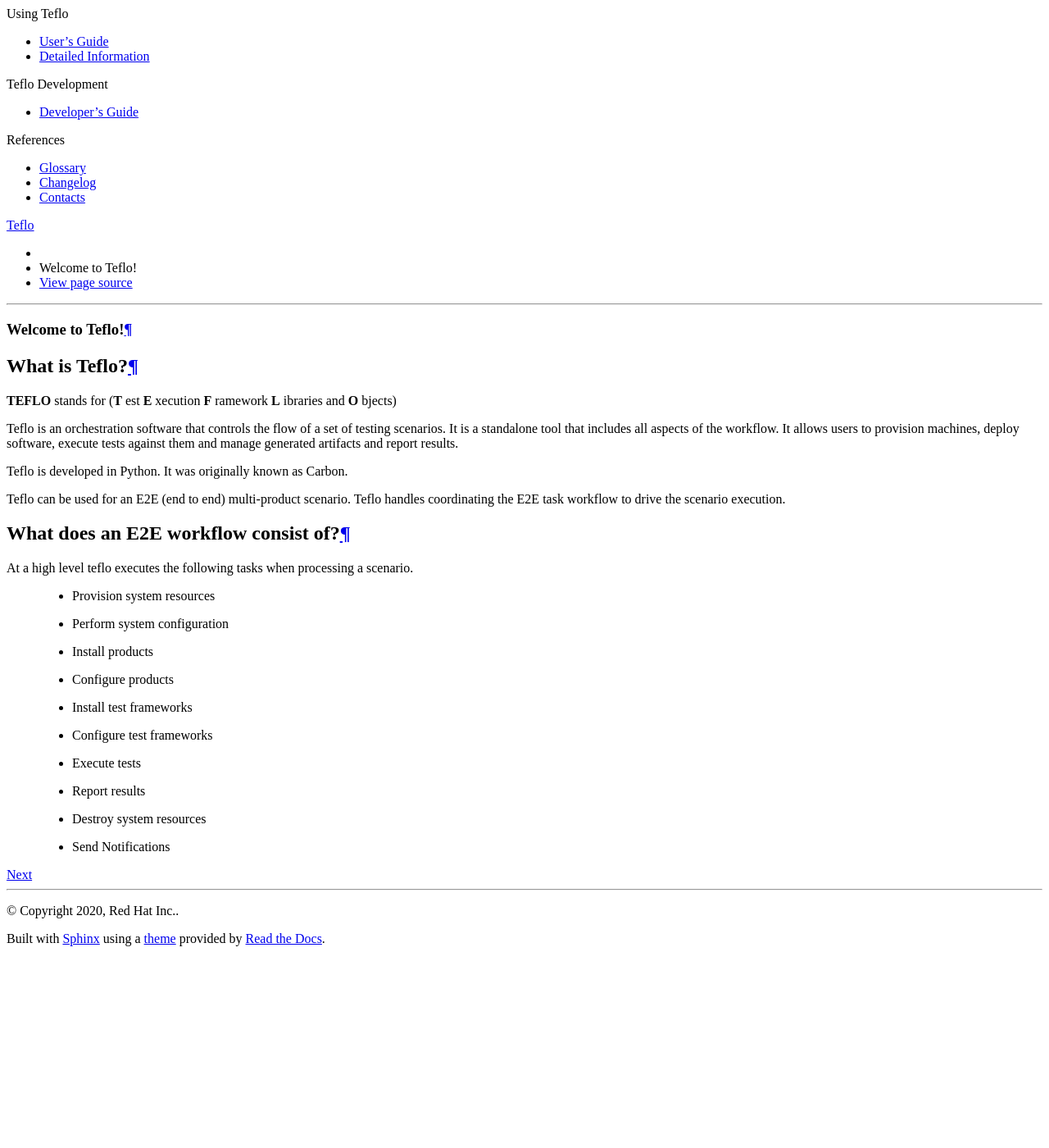
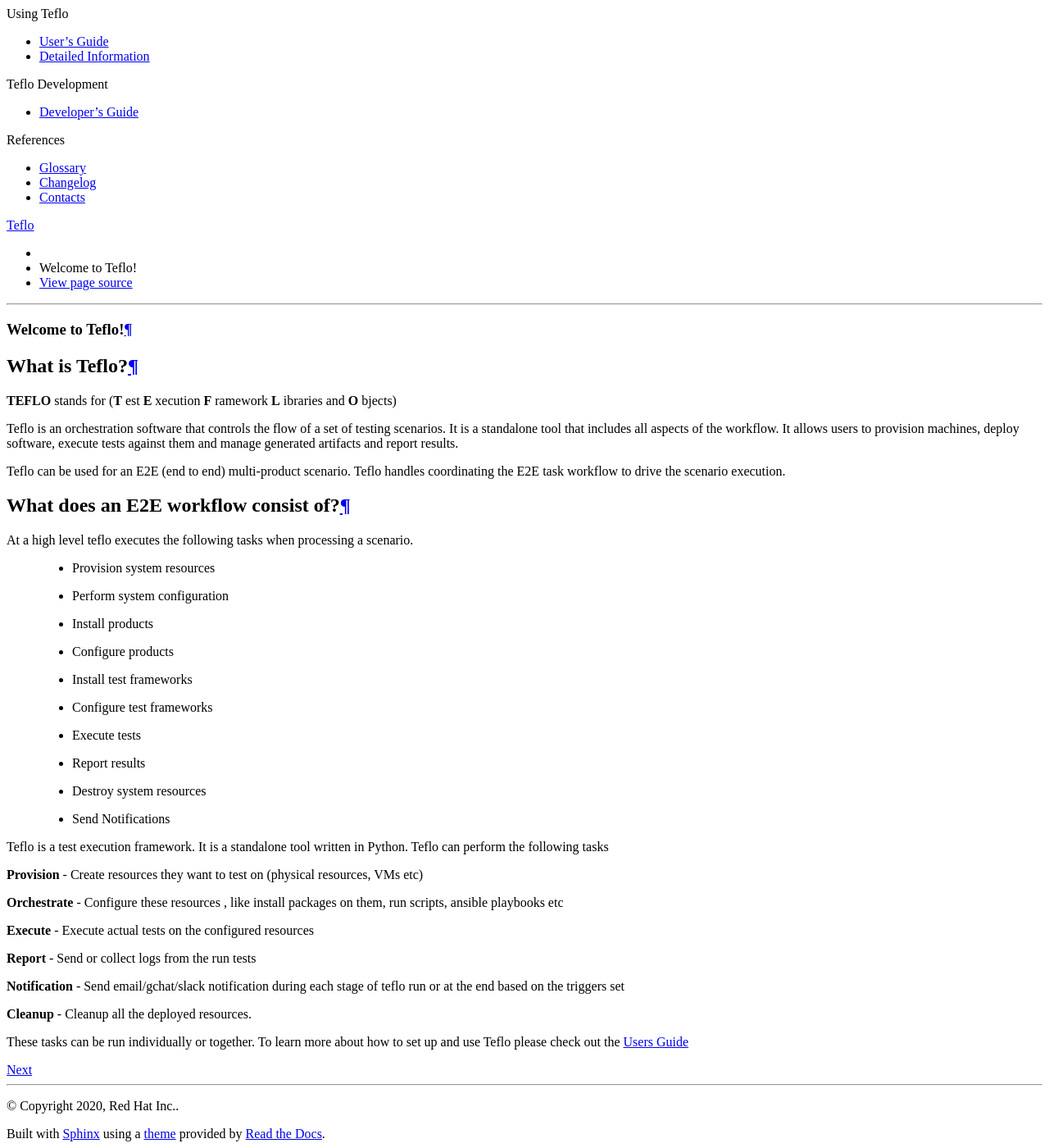
Before and after one commit to RedHatQE/teflo, a Sphinx documentation site: the page built from docs/index.rst, in a window 1280 px wide and 1400 px high, scrolled down 159 px. Shown: the whole window at 82% size. Built offline with Sphinx 7.4.7 and the Read the Docs theme 2.0.0, drawn with Linux system fonts in a browser that asks for light colours; pages that are not in the unit, such as notebooks, are missing from menus; before the commit the page ends 1321 px from its top, so only the background shows below that.

Commit message:
Documentation Changes * Updated readme and index page to add teflo stages * Updated contribution page * Added note for cleanup task in teh quick start section

```diff
--- a/docs/index.rst
+++ b/docs/index.rst
@@ -10,10 +10,6 @@
 It is a standalone tool that includes all aspects of the workflow.
 It allows users to provision machines, deploy software, execute tests against them and
 manage generated artifacts and report results.
-
-
-Teflo is developed in Python.
-It was originally known as Carbon.
 
 Teflo can be used for an E2E (end to end) multi-product scenario. Teflo handles coordinating the
 E2E task workflow to drive the scenario execution.
@@ -34,4 +30,22 @@
    - Destroy system resources
    - Send Notifications
 
+Teflo is a test execution framework. It is a standalone tool written in Python.
+Teflo can perform the following tasks
+
+**Provision** - Create resources they want to test on (physical resources, VMs etc)
+
+**Orchestrate** - Configure these resources , like install packages on them, run scripts, ansible playbooks etc
+
+**Execute** - Execute actual tests on the configured resources
+
+**Report** - Send or collect logs from the run tests
+
+**Notification** - Send email/gchat/slack notification during each stage of teflo run or at the end based on the triggers set
+
+**Cleanup** - Cleanup all the deployed resources.
+
+These tasks can be run individually or together.
+To learn more about how to set up and use Teflo please check out the `Users Guide <users/quickstart.html>`__
+
 .. include:: contents.rst.inc
```
Also changed, not shown: CONTRIBUTE.rst (+10 -3 lines), README.rst (+19 -3 lines), docs/users/quickstart.rst (+8 -0 lines).
